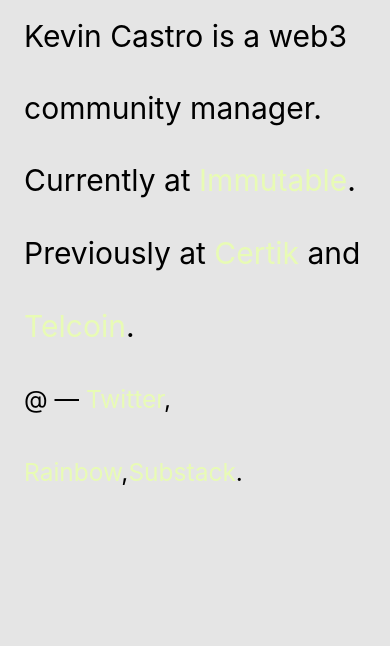
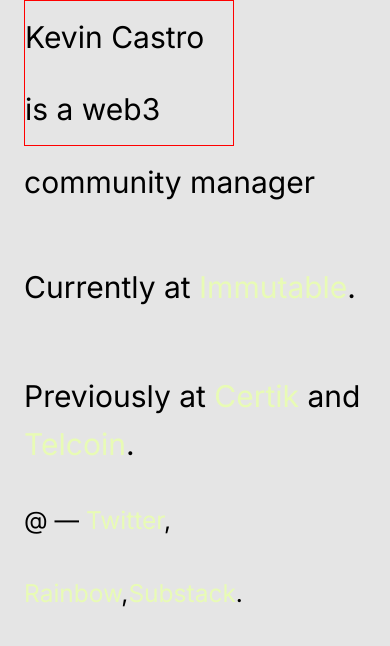
Before and after one commit to SonnyCastro/kevsite, a Next.js app: page / in a window 390 px wide. Shown: the top 646 px of the page. Built offline with nearby package versions, Linux system fonts and the light colour scheme.

Commit message:
touch up css

```diff
--- a/pages/index.js
+++ b/pages/index.js
@@ -13,8 +13,9 @@
 
       <main className={styles.main}>
         <p className={styles.description + " " + styles.text}>
-          Kevin Castro is a web3 <span id={styles.dynamic}></span>.
+          Kevin Castro is a web3
         </p>
+        <span className={styles.text} id={styles.dynamic}></span>
         <p className={styles.currently + " " + styles.text}>
           Currently at{" "}
           <a
@@ -26,7 +27,7 @@
           </a>
           .
         </p>
-        <p className={styles.currently + " " + styles.text}>
+        <p className={styles.previously + " " + styles.text}>
           Previously at{" "}
           <a
             target="_blank"
--- a/styles/Home.module.css
+++ b/styles/Home.module.css
@@ -48,6 +48,13 @@
   line-height: 73px;
   letter-spacing: 0em;
   text-align: left;
+}
+
+.currently {
+  padding: 1.5rem 0;
+}
+.previously {
+  padding: 1rem 0;
 }
 
 #dynamic:before {
@@ -101,34 +108,34 @@
 
   @keyframes wordmove {
     10% {
-      content: " designer";
+      content: " designer.";
     }
     20% {
-      content: " social media manager";
+      content: " social media manager.";
     }
     30% {
-      content: " builder";
+      content: " builder.";
     }
     40% {
-      content: " community manager";
+      content: " community manager.";
     }
     50% {
-      content: " designer";
+      content: " designer.";
     }
     60% {
-      content: " social media manager";
+      content: " social media manager.";
     }
     70% {
-      content: " builder";
+      content: " builder.";
     }
     80% {
-      content: " community manager";
+      content: " community manager.";
     }
     90% {
-      content: " designer";
+      content: " designer.";
     }
     100% {
-      content: " social media manager";
+      content: " social media manager.";
     }
   }
   .links {
@@ -139,7 +146,7 @@
     letter-spacing: 0em;
     text-align: left;
     margin: 0%;
-    font-family: Inter;
+    font-family: "Inter", sans-serif;
   }
   .main {
     padding: 0 1rem;
@@ -154,7 +161,17 @@
     font-style: normal;
   }
   .description {
-    font-family: Inter;
+    font-family: "Inter", sans-serif;
     line-height: 4.5rem;
+    max-width: 210px;
+    width: 100%;
+    border: 1px solid red;
+  }
+  .currently {
+    padding: 2rem 0;
+  }
+  .previously {
+    line-height: 3rem;
+    padding: 1rem 0;
   }
 }
--- a/styles/globals.css
+++ b/styles/globals.css
@@ -1,13 +1,19 @@
+@import url("https://fonts.googleapis.com/css2?family=Inter&display=swap");
 html,
 body {
   padding: 0;
   margin: 0;
-  font-family: Inter;
+  font-family: "Inter", sans-serif;
   background-color: #e5e5e5;
 }
 
 a {
   color: #e8fbb5;
+  text-decoration: none;
+}
+
+a:hover {
+  color: black;
   text-decoration: none;
 }
 
```
